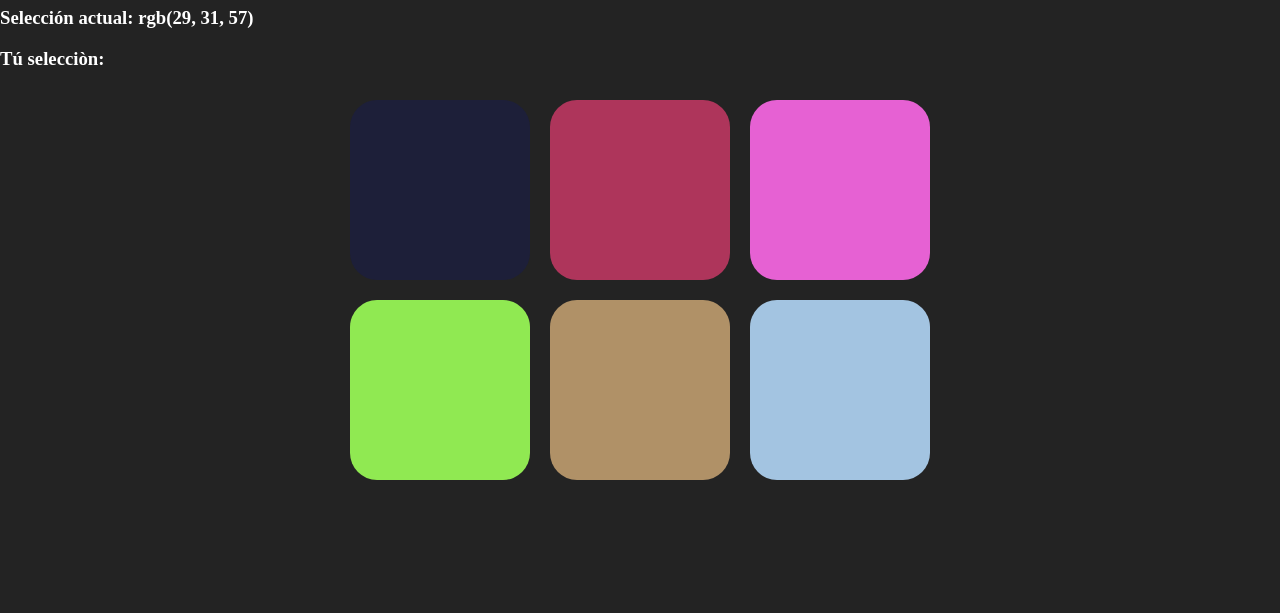
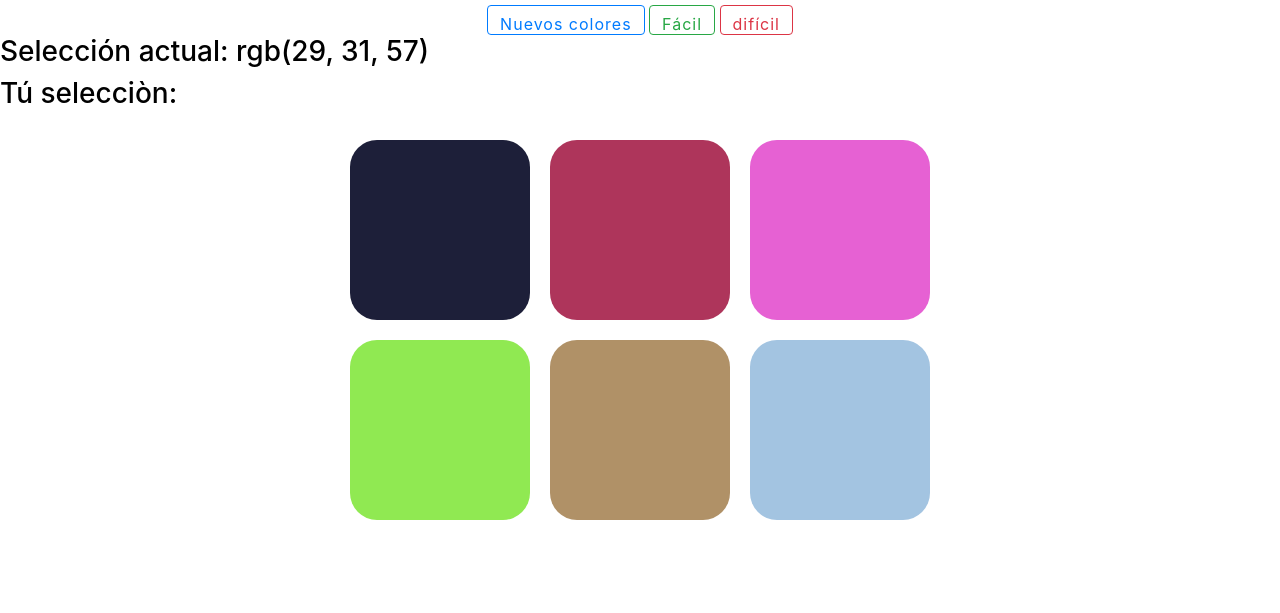
Before and after one commit to Alex-Oq21/Juego-de-colores-con-JavaScript, a plain HTML site: page index.html in a window 1280 px wide. Shown: the part 187-800 px from the top of the page. Drawn offline with nearby package versions, Linux system fonts and the light colour scheme.

Commit message:
Se agregó Bootstrap

```diff
--- a/app.css
+++ b/app.css
@@ -2,6 +2,7 @@ body {
     background-color: #232323;
     margin: 0;
     font-family: "Montserrat", "Avenir";
+    color: black;
 }
 
 h1 {
@@ -16,7 +17,7 @@ h1 {
 }
 
 h3 {
-    color: #fff;
+    color: black;
 }
 
 #container {
@@ -37,11 +38,11 @@ h3 {
 }
 
 #default-code {
-    color: #fff;
+    color: black;
 }
 
 #user-code {
-    color: #fff;
+    color: black;
 }
 
 #stripe {
--- a/index.html
+++ b/index.html
@@ -4,6 +4,7 @@
 <head>
     <title>Color Game</title>
     <link rel="stylesheet" type="text/css" href="app.css">
+    <link rel="stylesheet" href="https://stackpath.bootstrapcdn.com/bootstrap/4.5.2/css/bootstrap.min.css" integrity="sha384-JcKb8q3iqJ61gNV9KGb8thSsNjpSL0n8PARn9HuZOnIxN0hoP+VmmDGMN5t9UJ0Z" crossorigin="anonymous">
 </head>
 
 <body>
@@ -15,10 +16,10 @@
     </h1>
 
     <div id="stripe">
-        <button id="reset">Nuevos colores</button>
+        <button id="reset" class="btn btn-outline-primary">Nuevos colores</button>
         <span id="message"></span>
-        <button class="easyBtn">Fácil</button>
-        <button class="hardBtn selected">difícil</button>
+        <button type="button" class="btn btn-outline-success">Fácil</button>
+        <button class="btn btn-outline-danger" type="button">difícil</button>
     </div>
 
     <h3>Selección actual: <span id="default-code"></span></h3>
```
